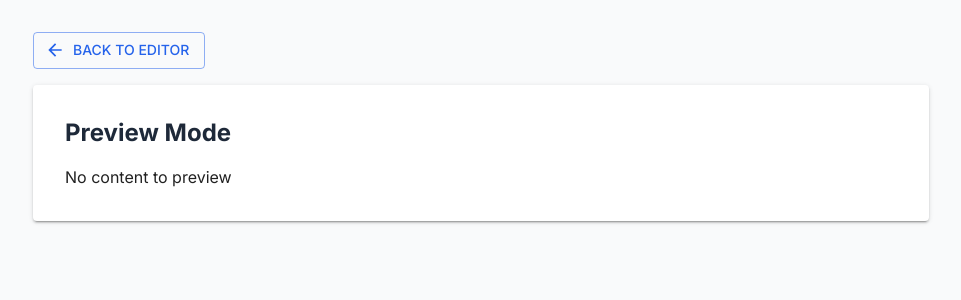
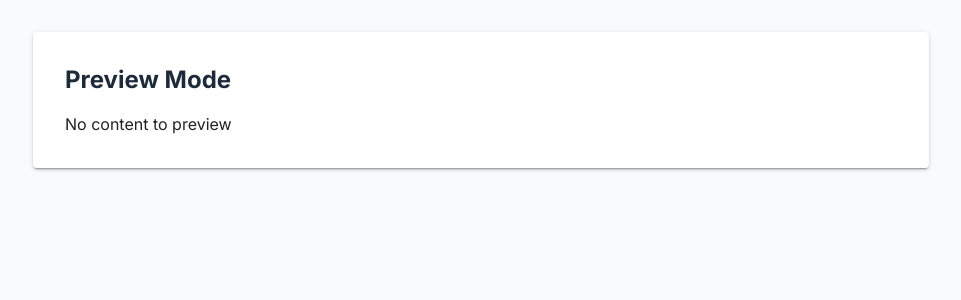
Before and after one commit to AntixD/recommend-task, a Next.js app: page /preview in a window 1280 px wide. Shown: the top 300 px of the page, without its empty margins (159-1120 px from the left). Built offline with nearby package versions, Linux system fonts and the light colour scheme.

Commit message:
Update page.tsx

```diff
--- a/src/app/preview/page.tsx
+++ b/src/app/preview/page.tsx
@@ -19,16 +19,6 @@ export default function PreviewPage() {
   return (
     <div className="min-h-screen bg-gray-50 p-8">
       <div className="max-w-4xl mx-auto">
-        <div className="mb-4">
-          <Button
-            startIcon={<ArrowBack />}
-            onClick={() => router.back()}
-            variant="outlined"
-          >
-            Back to Editor
-          </Button>
-        </div>
-
         <Paper elevation={2} className="p-8 bg-white">
           <div className="prose prose-lg max-w-none">
             <h1 className="text-2xl font-bold mb-4 text-gray-800">
```
